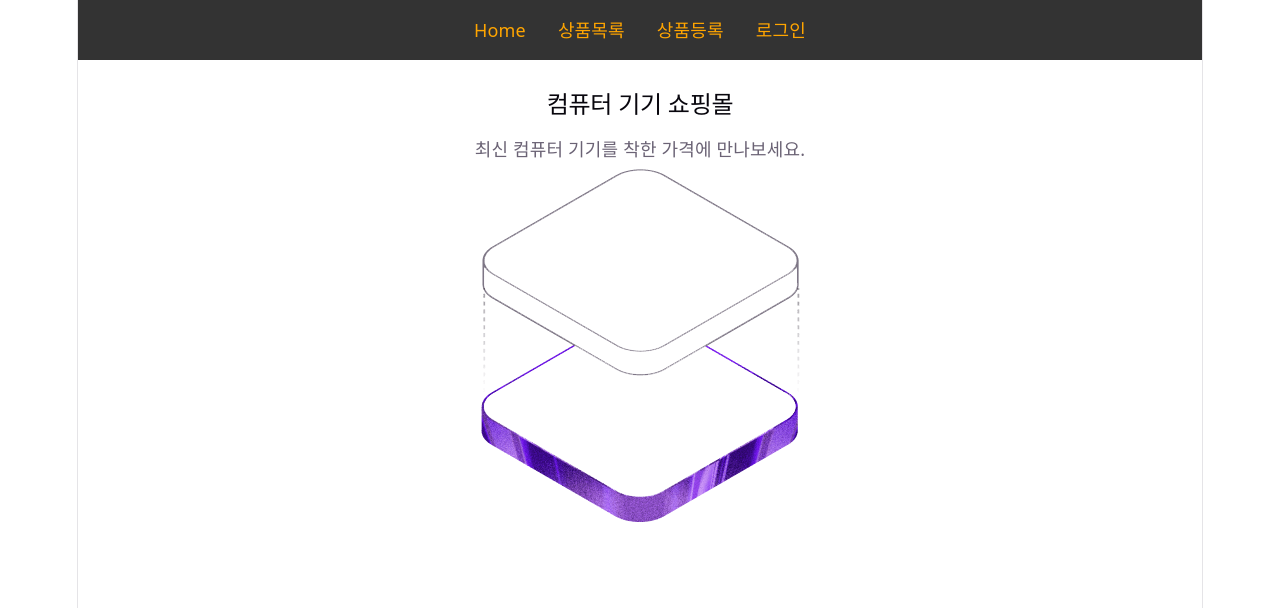
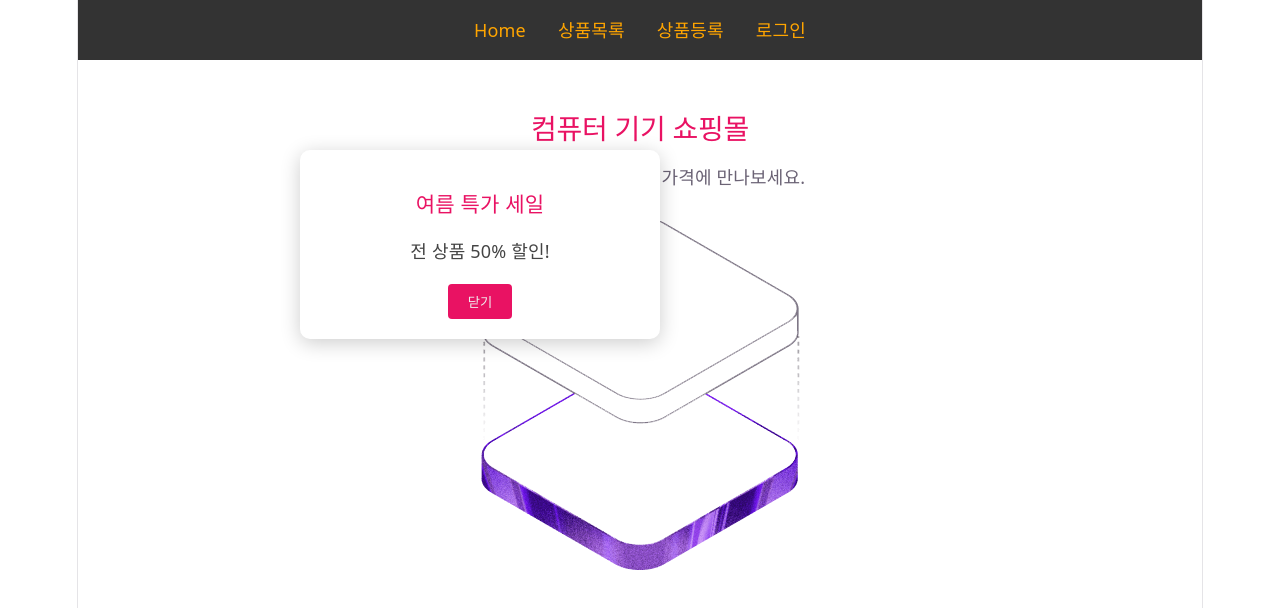
Before and after one commit to kiyongee2/shopping, a React (Vite) app: page / in a window 1280 px wide. Shown: the top 608 px of the page. Built offline with nearby package versions, Linux system fonts and the light colour scheme.

Commit message:
공지 팝업창 구현

```diff
--- a/src/App.css
+++ b/src/App.css
@@ -1,3 +1,39 @@
+/* Main 스타일 */
+.main{
+  margin-top: 40px;
+}
+.main h2{
+  font-size: 28px;
+  color: #e91263;
+}
+.main-img{margin-top: 20px;}
+
+/* 공지 팝업 스타일 */
+.notice-popup{
+  position: fixed;
+  left: 300px;
+  top: 150px;
+  background-color: #fff;
+  width: 320px;
+  padding: 20px;
+  border-radius: 10px;
+  /* 그림자 - x축크기 y축크기 번짐정도 */
+  box-shadow: 0 4px 20px rgba(0, 0, 0, 0.2);
+}
+.notice-popup h3{color:  #e91263;}
+.notice-popup p{
+  margin-bottom: 20px;
+  color: #444;
+}
+.notice-popup button{
+  padding: 8px 20px;
+  border: none;
+  border-radius: 4px;
+  background-color: #e91263;
+  color: #eee;
+  cursor: pointer;
+}
+
 /* Header style */
 .header{
   height: 60px;
--- a/src/layouts/Home.tsx
+++ b/src/layouts/Home.tsx
@@ -1,13 +1,29 @@
 
+import { useState } from "react";
 import mainImage from "../assets/hero.png"
 
 const Home = () => {
+    const [showNotice, setShowNotice] = useState<boolean>(true);
+
+    // 팝업 닫기 버튼 클릭시 상태 변경
+    const handleCloseNotice = () => {
+        setShowNotice(false);
+    }
 
     return(
-        <div>
+        <div className="main">
+            {/* 팝업 창 */}
+            {showNotice && (
+                <div className="notice-popup">
+                    <h3>여름 특가 세일</h3>
+                    <p>전 상품 50% 할인!</p>
+                    <button onClick={handleCloseNotice}>닫기</button>
+                </div>
+            )}
+
             <h2>컴퓨터 기기 쇼핑몰</h2>
             <p>최신 컴퓨터 기기를 착한 가격에 만나보세요.</p>
-            <div>
+            <div className="main-img">
                 <img src={mainImage} alt="메인이미지" />
             </div>
         </div>
```
